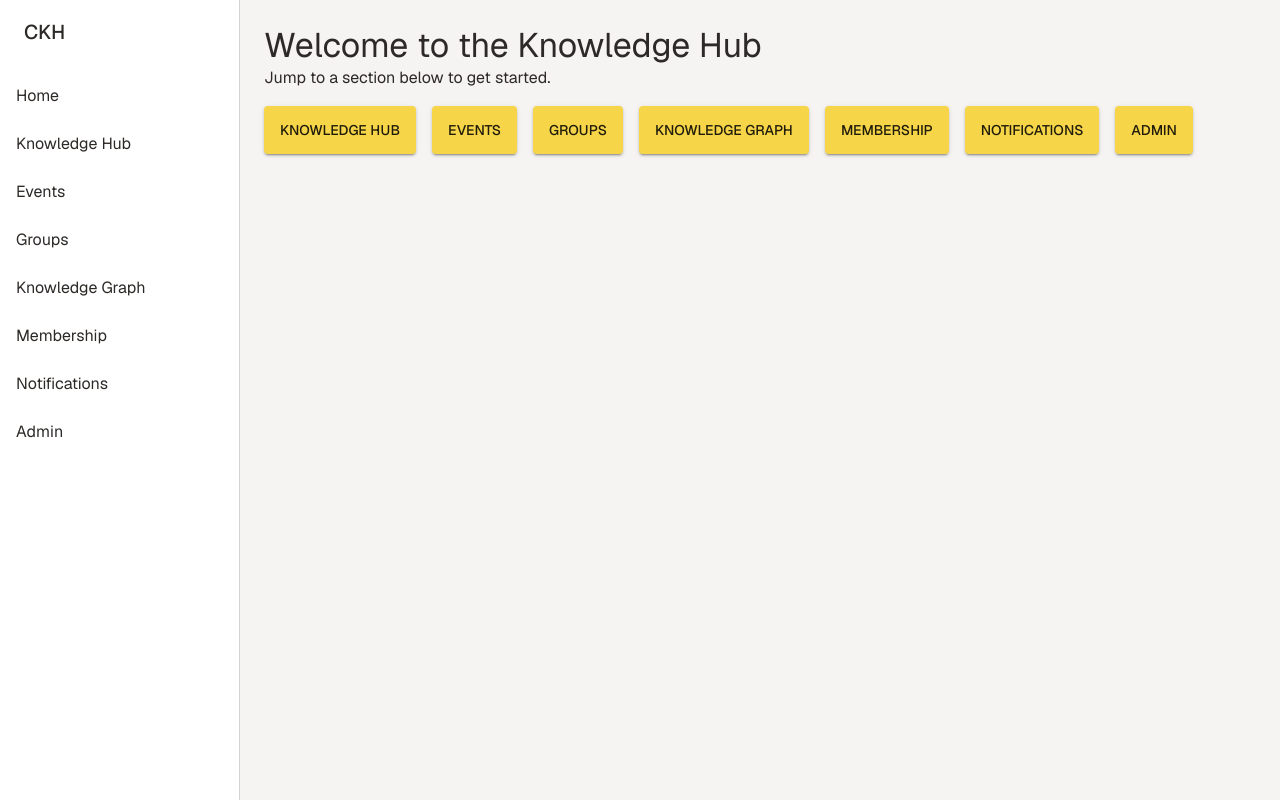
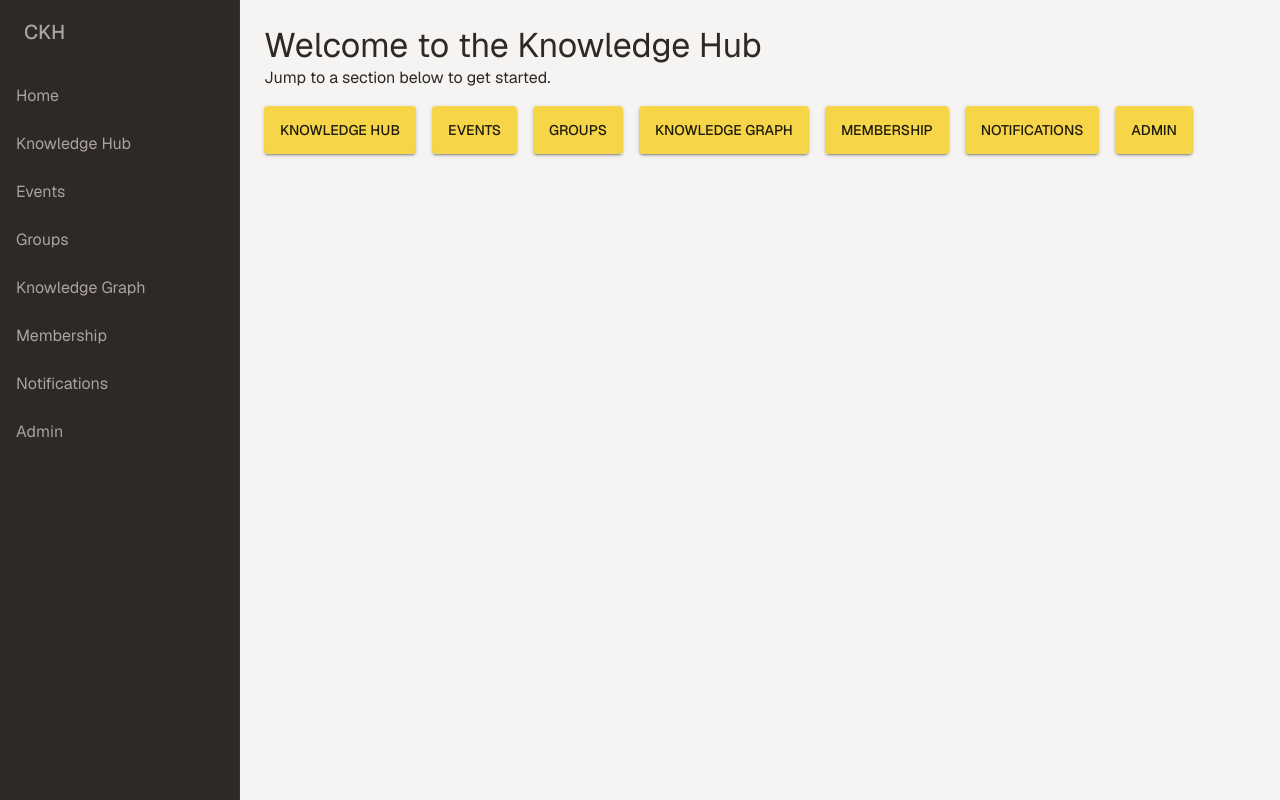
Before and after one commit to American-Society-for-Cybernetics-ASC/knowledge-hub, a Next.js app in the folder frontend/: page / in a window 1280 px wide. Built offline with nearby package versions, Linux system fonts and the light colour scheme; what @mui/material-nextjs would draw is missing.

Commit message:
Updated sidebar colours

```diff
--- a/frontend/src/app/sidepanel.tsx
+++ b/frontend/src/app/sidepanel.tsx
@@ -19,7 +19,20 @@ const links = [
 
 export default function SidePanel() {
     return (
-        <Drawer variant="permanent" sx={{ width: SIDEPANEL_WIDTH, flexShrink: 0, [`& .MuiDrawer-paper`]: { width: SIDEPANEL_WIDTH, boxSizing: "border-box" }}}>
+        <Drawer variant="permanent" sx={{
+            width: SIDEPANEL_WIDTH,
+            flexShrink: 0,
+            [`& .MuiDrawer-paper`]: {
+                width: SIDEPANEL_WIDTH,
+                boxSizing: "border-box",
+                bgcolor: "surfaces.panel",
+                borderRight: "1px solid",
+                borderColor: "surfaces.panelBorder",
+                "& .MuiTypography-root, & .MuiListItemText-primary": {
+                    color: "text.tertiary",
+                },
+            },
+        }}>
             <Toolbar>
                 <Typography variant="h6" noWrap>
                     CKH
```
